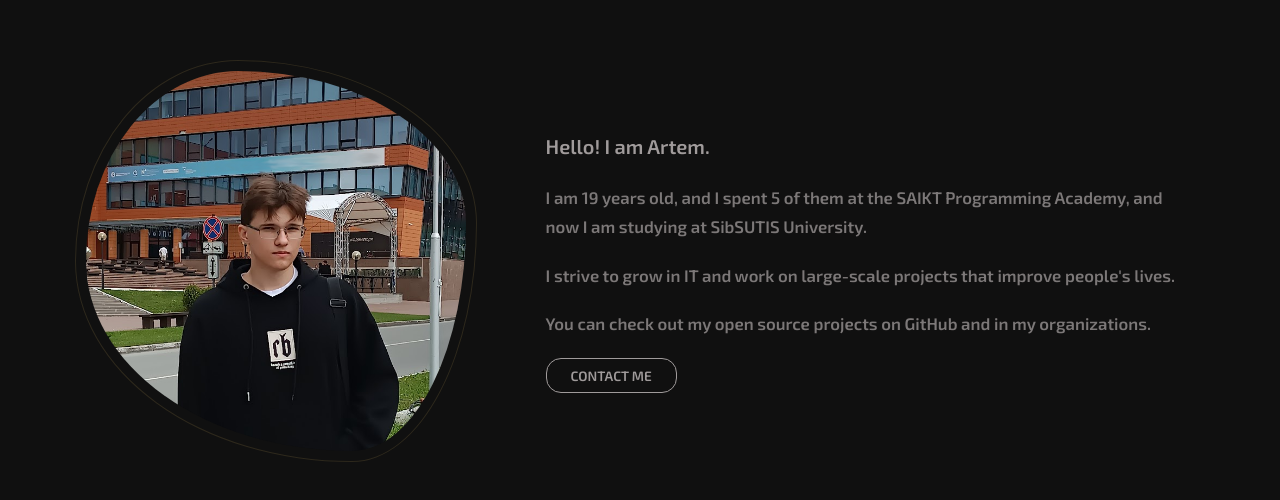
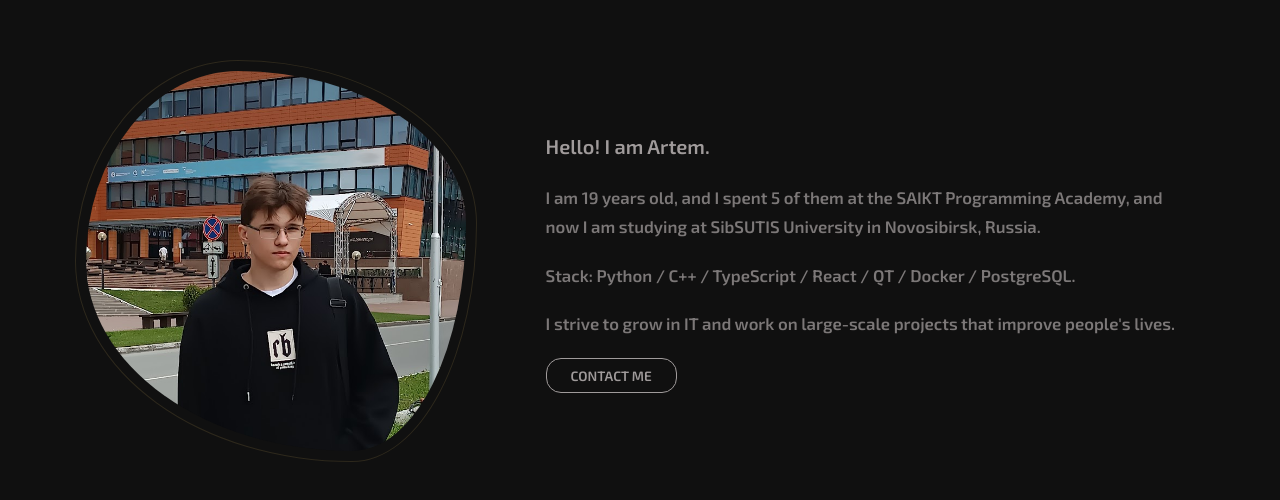
Before and after one commit to Nighty3098/Portfolio, a React (Create React App) app: page / in a window 1280 px wide. Shown: the part 1170-1670 px from the top of the page. Built offline with nearby package versions, Linux system fonts and the light colour scheme; a web font is replaced by a local one.

Commit message:
fix(header): remove mix-blend-mode difference, use var(--fg) directly
- Remove --header-fg variable, header now uses var(--fg) directly
- Remove mix-blend-mode: difference from .header
- Update about section text in locales

```diff
--- a/src/App.css
+++ b/src/App.css
@@ -35,7 +35,7 @@
   --text-stat-label: 1rem;
   --max-w: 1600px;
   --header-h: 72px;
-  --header-fg: var(--fg);
+
 }
 
 [data-theme="light"] {
@@ -1018,7 +1018,6 @@ body {
   display: flex;
   align-items: center;
   justify-content: center;
-  mix-blend-mode: difference;
 }
 
 .header-inner {
@@ -1032,7 +1031,7 @@ body {
   font-family: "Oswald", sans-serif;
   font-size: 1.5rem;
   letter-spacing: 4px;
-  color: var(--header-fg);
+  color: var(--fg);
   user-select: none;
   text-decoration: none;
   cursor: pointer;
@@ -1046,7 +1045,7 @@ body {
 
 .header-locale-btn {
   background: none;
-  color: var(--header-fg);
+  color: var(--fg);
   font-size: 0.75rem;
   letter-spacing: 3px;
   cursor: pointer;
@@ -1078,7 +1077,7 @@ body {
   display: block;
   width: 24px;
   height: 1.5px;
-  background: var(--header-fg);
+  background: var(--fg);
   transition: transform 0.3s ease;
   will-change: transform;
 }
--- a/src/locales/en.json
+++ b/src/locales/en.json
@@ -18,9 +18,9 @@
     "resume": "RESUME",
     "contact_me": "Contact me",
     "p1": "Hello! I am Artem.",
-    "p2": "I am 19 years old, and I spent 5 of them at the SAIKT Programming Academy, and now I am studying at SibSUTIS University.",
-    "p3": "I strive to grow in IT and work on large-scale projects that improve people's lives.",
-    "p4": "You can check out my open source projects on GitHub and in my organizations."
+    "p2": "I am 19 years old, and I spent 5 of them at the SAIKT Programming Academy, and now I am studying at SibSUTIS University in Novosibirsk, Russia.",
+    "p3": "Stack: Python / C++ / TypeScript / React / QT / Docker / PostgreSQL.",
+    "p4": "I strive to grow in IT and work on large-scale projects that improve people's lives."
   },
   "projects": {
     "title": "My projects",
--- a/src/locales/ru.json
+++ b/src/locales/ru.json
@@ -18,9 +18,10 @@
     "resume": "РЕЗЮМЕ",
     "contact_me": "Связаться",
     "p1": "Привет! Я Артем.",
-    "p2": "Мне 19 лет, 5 из которых я провел в Академии программирования САИКТ, а сейчас учусь в СибГУТИ.",
-    "p3": "Я стремлюсь расти в IT и работать над масштабными проектами, которые улучшают жизнь людей.",
-    "p4": "Вы можете посмотреть мои проекты с открытым исходным кодом на GitHub и в моих организациях."
+    "p2": "Мне 19 лет, 5 из которых я провел в Академии программирования САИКТ, а сейчас учусь в СибГУТИ, Новосибирск, Россия",
+    "p3": "Стэк: Python / C++ / TypeScript / React / QT / Docker / PostgreSQL.",
+    "p4": "Я стремлюсь расти в IT и работать над масштабными проектами, которые улучшают жизнь людей.",
+    "p5": "Вы можете посмотреть мои проекты с открытым исходным кодом на GitHub и в моих организациях."
   },
   "projects": {
     "title": "Мои проекты",
```
